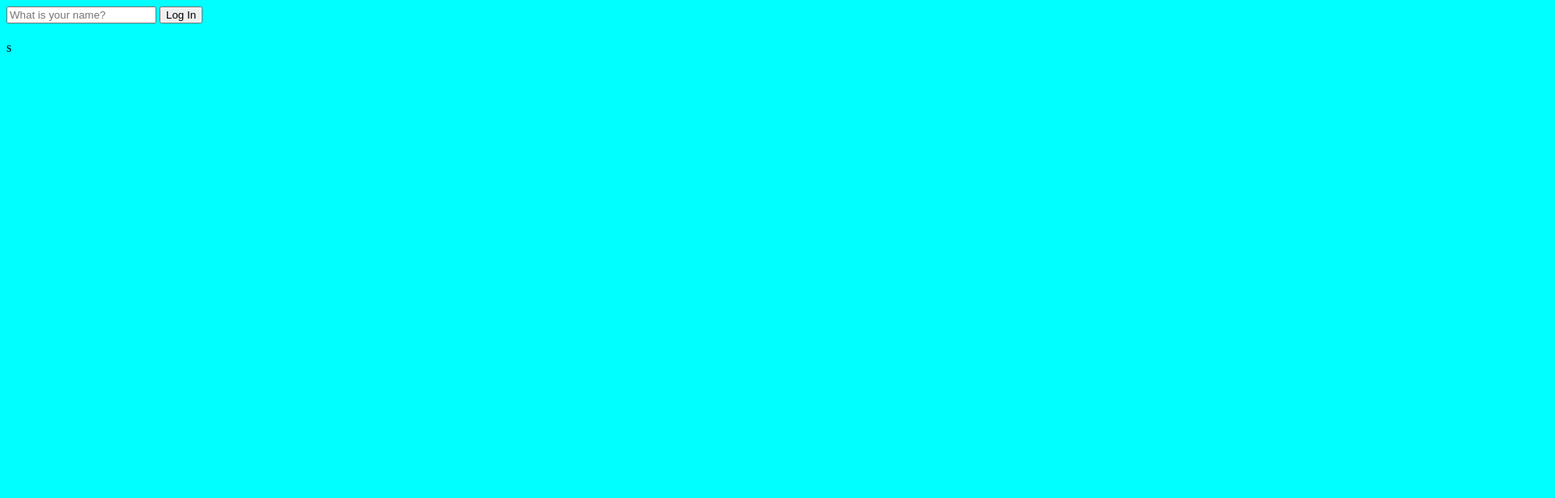
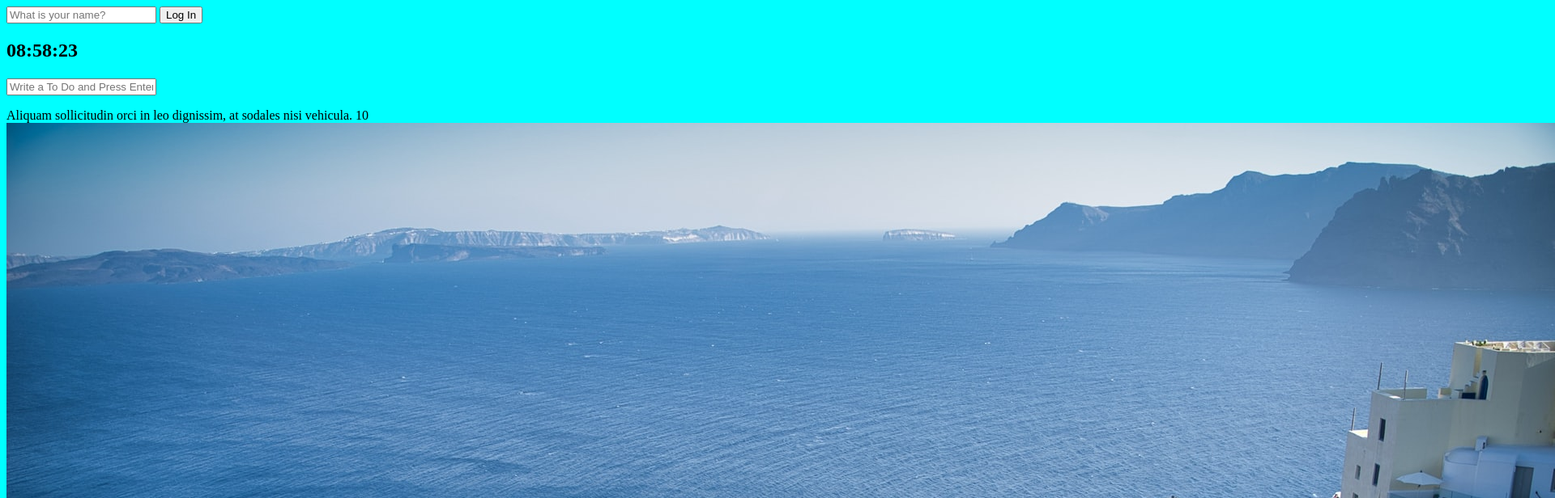
Before and after one commit to GoranKim0518/jsprac, a plain HTML site: page index.html in a window 1280 px wide. Shown: the top 616 px of the page at 81% size, 1920 px wide, since content can reach past the window. Drawn offline with Linux system fonts and the light colour scheme.

Commit message:
Added clock, random-quotes, todo-list

```diff
--- a/index.html
+++ b/index.html
@@ -11,7 +11,20 @@
         <input required maxlength=15" type="text" placeholder="What is your name?">
         <button>Log In</button>
     </form>
+    <h2 id="clock">00:00:00</h2>
     <h1 id="greeting" class="hidden"></h1>
+    <form id="todo-form">
+        <input type="text" placeholder="Write a To Do and Press Enter" required>
+    </form>
+    <ul id="todo-list"></ul>
+    <div id="quote">
+        <span></span>
+        <span></span>
+    </div>
     <script src="js/app.js"></script>
-</body>s
+    <script src="js/clock.js"></script>
+    <script src="js/quotes.js"></script>
+    <script src="js/background.js"></script>
+    <script src="js/todo.js"></script>
+</body>
 </html>
--- /dev/null
+++ b/js/background.js
@@ -0,0 +1,13 @@
+const images = [
+    "0.jpeg",
+    "1.jpeg",
+    "2.jpeg"
+];
+
+const chosenImages = images[Math.floor(Math.random() * images.length)]
+
+const bgImage = document.createElement("img");
+
+bgImage.src = `photos/${chosenImages}`;
+
+document.body.appendChild(bgImage);
--- /dev/null
+++ b/js/clock.js
@@ -0,0 +1,12 @@
+const clock = document.querySelector("h2#clock");
+
+function getClock() {
+    const date = new Date();
+    const hours = String(date.getHours()).padStart(2, "0");
+    const minutes = String(date.getMinutes()).padStart(2, "0");
+    const seconds = String(date.getSeconds()).padStart(2, "0");
+    clock.innerText =`${hours}:${minutes}:${seconds}`;
+}
+
+getClock();
+setInterval(getClock, 1000);
--- /dev/null
+++ b/js/quotes.js
@@ -0,0 +1,50 @@
+const quotes = [
+    {
+        quote: "orem ipsum dolor sit amet, consectetur adipiscing elit.",
+        author: "1"
+    },
+    {
+        quote: "Aenean mattis sapien in tortor pharetra, sit amet porta nisi rhoncus.",
+        author: "2"
+    },
+    {
+        quote: "Curabitur vulputate sit amet sem ut vulputate.",
+        author: "3"
+    },
+    {
+        quote: "Duis in tellus neque. Phasellus id ipsum sapien. Duis pellentesque lorem sed massa facilisis, efficitur viverra ligula commodo.",
+        author: "4"
+    },
+    {
+        quote: "Aenean imperdiet dui quis elementum faucibus.",
+        author: "5"
+    },
+    {
+        quote: "Etiam tempus tincidunt molestie. Proin at lectus id mauris aliquet dignissim nec et nisi.",
+        author: "6"
+    },
+    {
+        quote: "Pellentesque varius eros at efficitur suscipit. Quisque vel hendrerit ligula.",
+        author: "7"
+    },
+    {
+        quote: "Lorem ipsum dolor sit amet, consectetur adipiscing elit.",
+        author: "8"
+    },
+    {
+        quote: "Mauris non vulputate nulla, non posuere mi.",
+        author: "9"
+    },
+    {
+        quote: "Aliquam sollicitudin orci in leo dignissim, at sodales nisi vehicula.",
+        author: "10"
+    }
+];
+
+const quote = document.querySelector("#quote span:first-child");
+const author = document.querySelector("#quote span:last-child");
+
+const todaysQuote = quotes[Math.floor(Math.random() * quotes.length)];
+
+quote.innerText = todaysQuote.quote;
+author.innerText = todaysQuote.author;
--- /dev/null
+++ b/js/todo.js
@@ -0,0 +1,29 @@
+const toDoForm = document.getElementById("todo-form");
+const toDoInput = toDoForm.querySelector("input");
+const toDoList = document.getElementById("todo-list");
+
+function deleteTodo(event) {
+    const li = event.target.paentElement;
+    li.remove();
+}
+
+function paintoDo(newTodo) {
+    const li = document.createElement("li");
+    const span = document.createElement("span");
+    span.innerText = newTodo;
+    const button = document.createElement("button");
+    button.innerText = "❌";
+    button.addEventListener("click", );
+    li.appendChild(span);
+    li.appendChild(button);
+    toDoList.appendChild(li);
+}
+
+function handleToDoSubmit(e) {
+    e.preventDefault();
+    const newTodo = toDoInput.value;
+    toDoInput.value = "";
+    paintoDo(newTodo);
+}
+
+toDoForm.addEventListener("submit", handleToDoSubmit);
```
Also changed, not shown: photos/0.jpeg (added), photos/1.jpeg (added), photos/2.jpeg (added), 1 other file.
